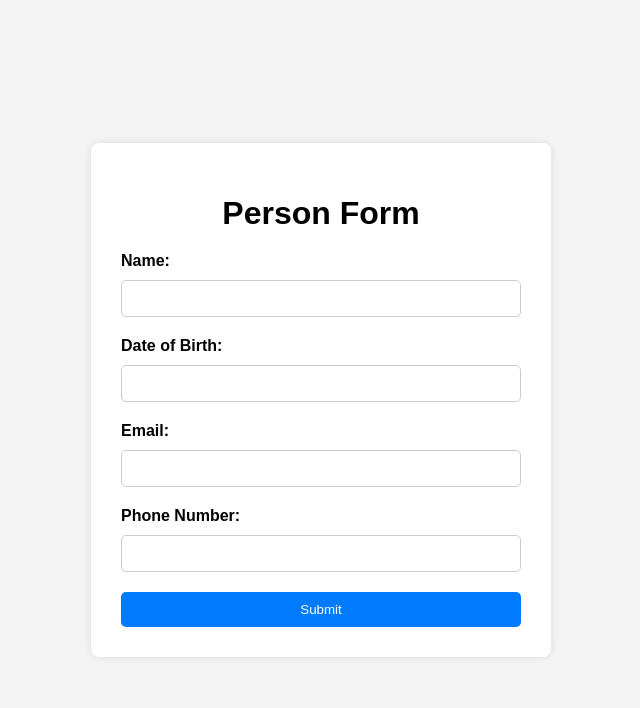
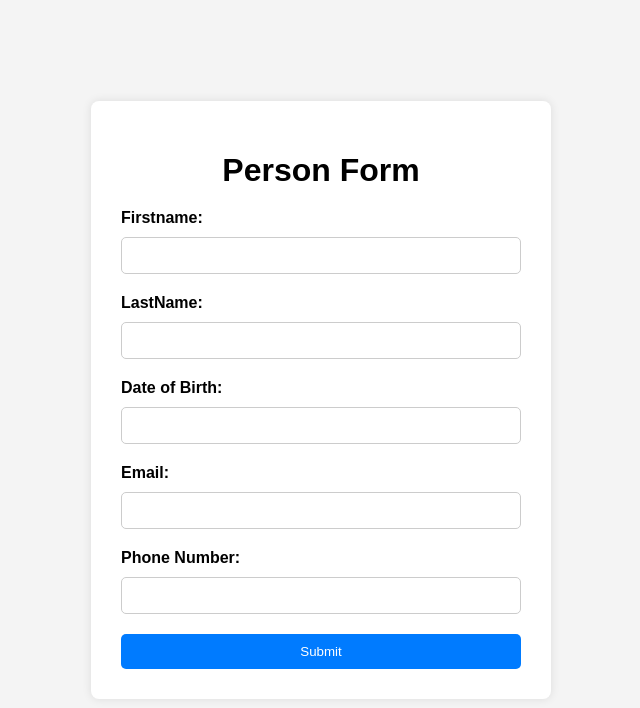
Before and after one commit to Abhi19990628/simple-from-using-django-, a Django app: page / in a window 1280 px wide. Shown: the top 708 px of the page, without its empty margins (319-959 px from the left). Run offline with Django 4.2, Linux system fonts and the light colour scheme.

Commit message:
in form add last_name and change the name with firstname

```diff
--- a/main/forms.py
+++ b/main/forms.py
@@ -4,7 +4,7 @@
 class PersonForm(forms.ModelForm):
     class Meta:
         model = person
-        fields = ['name', 'date_of_birth', 'email', 'phone_number']
+        fields = ['firstname','lastname', 'date_of_birth', 'email', 'phone_number']
 
 
 
--- a/main/models.py
+++ b/main/models.py
@@ -2,7 +2,8 @@
 
 # Create your models here.
 class person(models.Model):
-    name=models.CharField(max_length=100)
+    firstname=models.CharField(max_length=100)
+    lastname=models.CharField(max_length=100)
     date_of_birth=models.DateField()
     email=models.EmailField()
     phone_number=models.CharField(max_length=10)
--- a/main/templates/mian/person_form.html
+++ b/main/templates/mian/person_form.html
@@ -66,8 +66,10 @@
         <h1>Person Form</h1>
         <form method="post">
             {% csrf_token %}
-            <label for="id_name">Name:</label>
-            {{ form.name }}
+            <label for="id_firstname">Firstname:</label>
+            {{ form.firstname }}
+            <label for="id_lastname">LastName:</label>
+            {{ form.lastname }}
             <label for="id_date_of_birth">Date of Birth:</label>
             {{ form.date_of_birth }}
             {% if form.date_of_birth.errors %}
```
Also changed, not shown: db.sqlite3, main/migrations/0002_rename_name_person_firstname_person_lastname.py (added).
